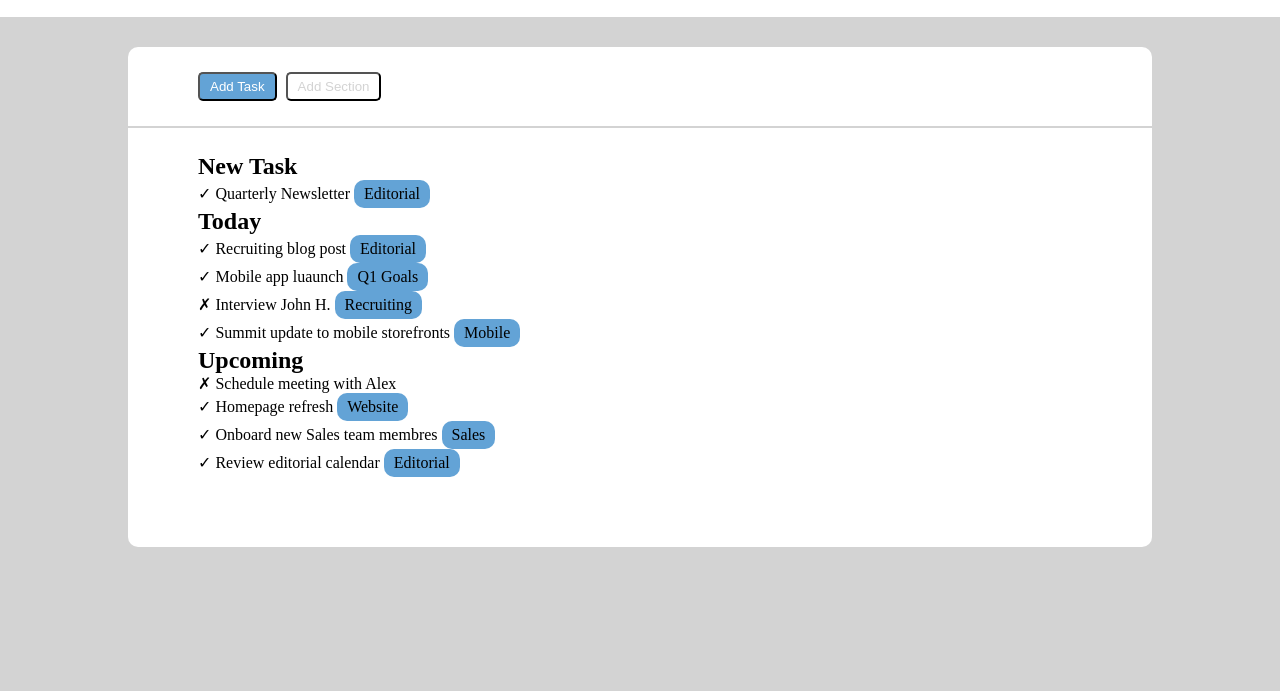
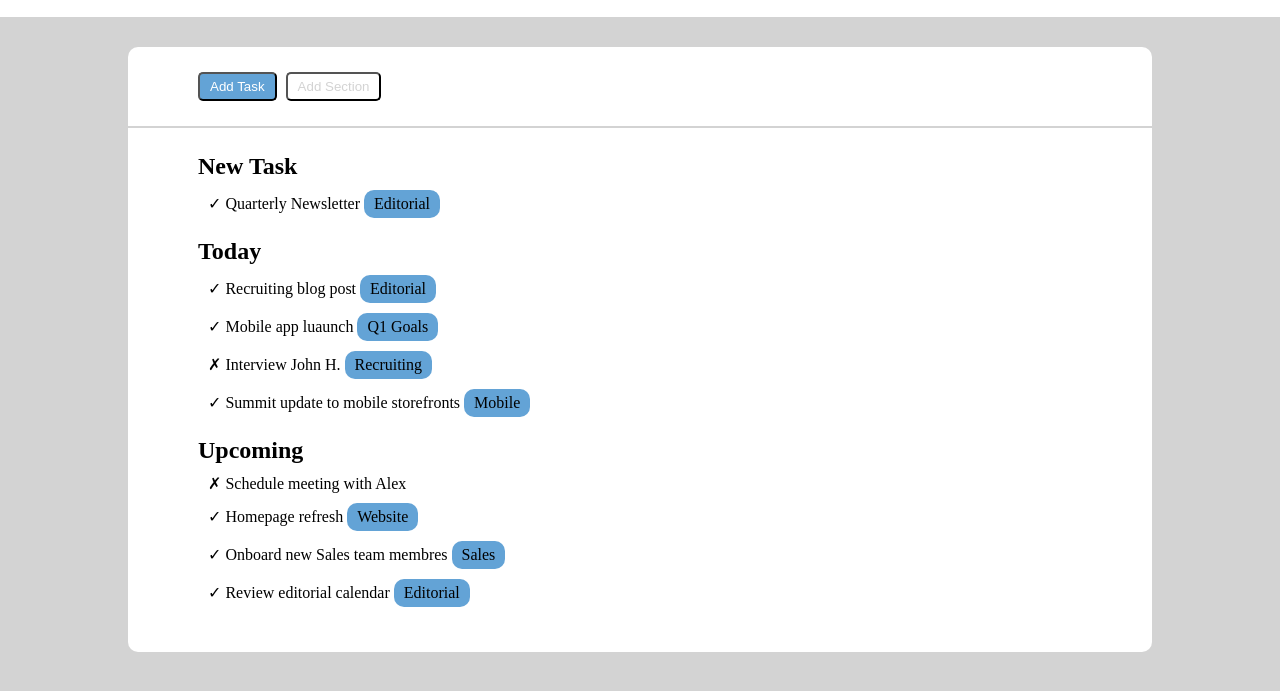
Before and after one commit to petrescuandreea/html-css-toboolist, a plain HTML site: page index.html in a window 1280 px wide. Shown: the part 63-754 px from the top of the page. Drawn offline with Linux system fonts and the light colour scheme.

Commit message:
margin content section added

```diff
--- a/css/style.css
+++ b/css/style.css
@@ -27,7 +27,6 @@ body {
 /* button section*/
 #container {
     width: 80%;
-    height: 500px;
     margin: 30px auto;
     background-color: white;
     border-radius: 10px;
@@ -59,11 +58,17 @@ body {
 #content {
     padding: 25px 70px;
 }
-
 .info {
     display: inline-block;
     background-color: rgb(99, 163, 214);
     border-radius: 10px;
     padding: 5px 10px;
+}
 
+.tasks_list {
+    margin-bottom: 20px;
 }
+
+.task {
+    margin: 10px;
+}
--- a/index.html
+++ b/index.html
@@ -24,48 +24,54 @@
 
         <!-- content section -->
         <section id="content">
-            <div>
+            <div class="tasks_list">
                 <h1>New Task</h1>
-                &check; <span>Quarterly Newsletter</span>
-                <div class="info">Editorial</div>
+                <div class="task">
+                    &check; <span>Quarterly Newsletter</span>
+                    <div class="info">Editorial</div>
+                </div>
             </div>
 
-            <div>
+            <div class="tasks_list">
                 <h1>Today</h1>
-                <div>
-                    <div>
-                        &check; <span>Recruiting blog post</span>
-                        <div class="info">Editorial</div>
-                    </div>
+                <div class="task">
+                    &check; <span>Recruiting blog post</span>
+                    <div class="info">Editorial</div>
                 </div>
-                <div>
+
+                <div class="task">
                     &check; <span>Mobile app luaunch</span>
                     <div class="info">Q1 Goals</div>
                 </div>
-                <div>
+
+                <div class="task">
                     &cross; <span>Interview John H.</span>
                     <div class="info">Recruiting</div>
                 </div>
-                <div>
+
+                <div class="task">
                     &check; <span>Summit update to mobile storefronts</span>
                     <div class="info">Mobile</div>
                 </div>
             </div>
 
-            <div>
+            <div class="tasks_list">
                 <h1>Upcoming</h1>
-                <div>
+                <div class="task">
                     &cross; <span>Schedule meeting with Alex</span>
                 </div>
-                <div>
+
+                <div class="task">
                     &check; <span>Homepage refresh</span>
                     <div class="info">Website</div>
                 </div>
-                <div>
+
+                <div class="task">
                     &check; <span>Onboard new Sales team membres</span>
                     <div class="info">Sales</div>
                 </div>
-                <div>
+
+                <div class="task">
                     &check; <span>Review editorial calendar</span>
                     <div class="info">Editorial</div>
                 </div>
```
